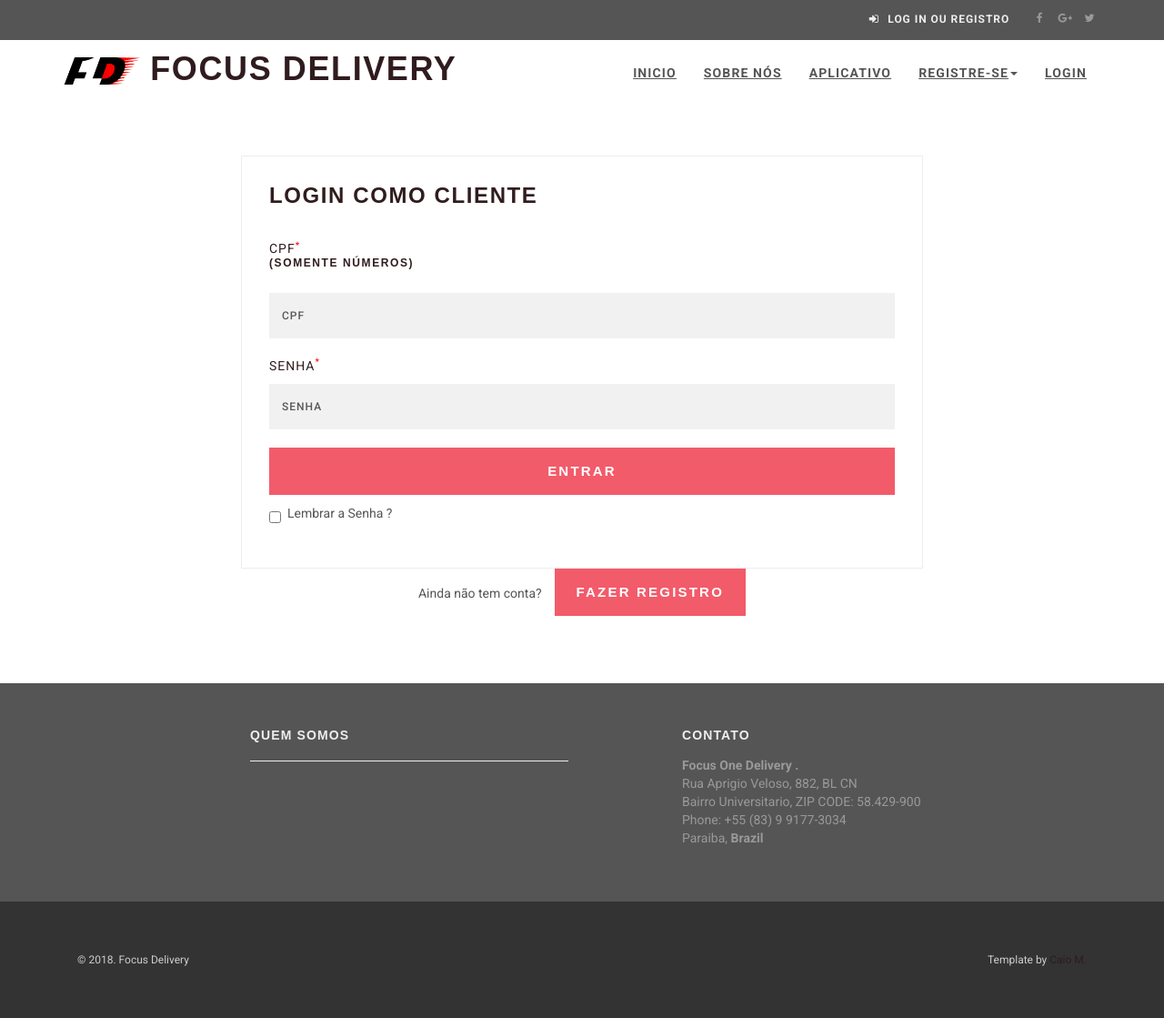
After one commit to caiomarinhodev/deliveryorder, a Django app: page /login/cliente/ in a window 1280 px wide. The commit adds this page. Shown: the whole page at 91% size. Run offline with Django 3.2, Linux system fonts and the light colour scheme; some libraries are stand-ins or nearby versions.

Commit message:
Implementado login e registor cliente

```diff
--- a/app/forms.py
+++ b/app/forms.py
@@ -112,23 +112,23 @@ class FormFormaEntrega(ModelForm, BaseForm):
         self.fields['estabelecimento'].label = ''
 
 
-class FormRegisterCliente(ModelForm, BaseForm):
+class FormRegisterCliente(BaseForm):
     nome = forms.CharField(widget=forms.TextInput(attrs={'required': True,
                                                              'maxlength': 100,
                                                              'placeholder': 'Nome'}))
     sobrenome = forms.CharField(widget=forms.TextInput(attrs={'required': True,
                                                              'maxlength': 100,
                                                              'placeholder': 'Sobrenome'}))
-    senha = forms.CharField(widget=forms.PasswordInput(attrs={'required': True,
+    password = forms.CharField(widget=forms.PasswordInput(attrs={'required': True,
                                                                  'placeholder': 'Senha'}))
-    class Meta:
-        model = Cliente
-        fields = ['cpf', 'telefone', 'usuario']
+    telefone = forms.CharField(widget=forms.TextInput(attrs={'required': True,
+                                                              'maxlength': 15,
+                                                              'placeholder': 'Telefone'}))
 
-    def __init__(self, *args, **kwargs):
-        super(FormRegisterCliente, self).__init__(*args, **kwargs)
-        self.fields['usuario'].widget.attrs['class'] = 'hidden'
-        self.fields['usuario'].label = ''
+    cpf = forms.CharField(widget=forms.TextInput(attrs={'required': True,
+                                                        'maxlength': 12,
+                                                        'placeholder': 'CPF'}))
+
 
 
 class FormLoginCliente(BaseForm):
--- a/app/models.py
+++ b/app/models.py
@@ -60,7 +60,7 @@ PLANS = (
 
 class Cliente(TimeStamped, BaseAddress):
     usuario = models.OneToOneField(User, on_delete=models.CASCADE, unique=True)
-    cpf = models.CharField(max_length=100, blank=True, null=True, default="", unique=True)
+    cpf = models.CharField(max_length=12, blank=True, null=True, default="", unique=True)
     foto = models.URLField(blank=True, null=True, default="http://placehold.it/100x100")
     telefone = models.CharField(max_length=30, blank=True, null=True)
     is_online = models.BooleanField(default=False)
--- /dev/null
+++ b/app/views/loja/LoginView.py
@@ -0,0 +1,111 @@
+#!/usr/bin/env python
+# -*- coding: utf-8 -*-
+
+from django.contrib import messages
+from django.contrib.auth import authenticate, login, logout
+from django.contrib.auth.models import AnonymousUser
+from django.http import HttpResponseRedirect
+from django.shortcuts import redirect
+from django.views.generic import FormView, TemplateView
+from django.views.generic import RedirectView
+
+from app.forms import FormLogin, FormRegisterCliente, FormLoginCliente
+from app.models import *
+
+__author__ = "Caio Marinho"
+__copyright__ = "Copyright 2017"
+
+
+class LojaRedirectView(RedirectView):
+    def get_redirect_url(self, *args, **kwargs):
+        if self.request.user:
+            try:
+                loja = Cliente.objects.get(usuario=self.request.user)
+                if loja:
+                    print ('--------- estabelecimento is logged')
+                    return '/'
+            except:
+                return '/login/cliente'
+        else:
+            return '/login/cliente'
+
+
+class EscolheLoginView(TemplateView):
+    template_name = 'loja/escolhe_login.html'
+
+
+class ClienteLoginView(FormView):
+    template_name = 'loja/login_cliente.html'
+    form_class = FormLoginCliente
+    success_url = '/'
+
+    def get(self, request, *args, **kwargs):
+        if self.request.user:
+            try:
+                loja = self.request.user.cliente
+                if loja:
+                    print ('--------- cliente is logged')
+                    return redirect('/')
+            except (Exception,):
+                return super(ClienteLoginView, self).get(request, *args, **kwargs)
+
+        else:
+            return super(ClienteLoginView, self).get(request, *args, **kwargs)
+
+    def form_valid(self, form):
+        data = form.cleaned_data
+        print(data)
+        try:
+            user_data = {}
+            user_data['username'] = data['cpf']
+            user_data['password'] = data['password']
+            print(user_data)
+            user = authenticate(**user_data)
+            print(user)
+            if user is not None:
+                login(self.request, user)
+            else:
+                return self.form_invalid(form)
+        except:
+            return self.form_invalid(form)
+        return super(ClienteLoginView, self).form_valid(form)
+
+    def form_invalid(self, form):
+        print(form.errors)
+        messages.error(self.request, 'Nenhum usuário encontrado')
+        return super(ClienteLoginView, self).form_invalid(form)
+
+
+class RegistroCliente(FormView):
+    template_name = 'loja/registro_cliente.html'
+    form_class = FormRegisterCliente
+    success_url = '/login/cliente'
+
+    def get(self, request, *args, **kwargs):
+        return super(RegistroCliente, self).get(request, *args, **kwargs)
+
+    def form_valid(self, form):
+        data = form.cleaned_data
+        try:
+            user_data = {}
+            user_data['username'] = data['cpf']
+            user_data['first_name'] = data['nome']
+            user_data['last_name'] = data['sobrenome']
+            user_data['password'] = data['password']
+            print(user_data)
+            user = User.objects.create_user(**user_data)
+            cliente = Cliente(
+                cpf=data['cpf'],
+                telefone=data['telefone'],
+                usuario=user
+            )
+            cliente.save()
+            messages.success(self.request, 'Registrado com Sucesso')
+            return HttpResponseRedirect(self.get_success_url())
+        except (Exception,):
+            return self.form_invalid(form)
+
+    def form_invalid(self, form):
+        print(form.errors)
+        messages.error(self.request, 'Houve algum erro, tente novamente')
+        return super(RegistroCliente, self).form_invalid(form)
--- a/app/views/painel/login/LoginView.py
+++ b/app/views/painel/login/LoginView.py
@@ -79,14 +79,20 @@ class LojaLoginView(FormView):
 
 
 class LojaLogoutView(RedirectView):
-    url = '/login'
+    url = '/define/login'
     permanent = False
 
     def get(self, request, *args, **kwargs):
         user = self.request.user
-        loja = user.estabelecimento
-        if loja:
-            loja.is_online = False
-            loja.save()
+        try:
+            loja = user.estabelecimento
+            if loja:
+                loja.is_online = False
+                loja.save()
+        except (Exception, ):
+            cliente = user.cliente
+            if cliente:
+                cliente.is_online = False
+                cliente.save()
         logout(self.request)
         return super(LojaLogoutView, self).get(request, *args, **kwargs)
--- a/focusloja/urls.py
+++ b/focusloja/urls.py
@@ -17,6 +17,7 @@ from django.conf.urls import url
 from django.contrib import admin
 from django.contrib.auth import views as auth_views
 
+from app.views.loja.LoginView import *
 from app.views.painel.dashboard.DashboardView import DashboardPedidosListView
 from app.views.painel.login.LoginView import LojaLoginView, LojaLogoutView
 from app.views.painel.categoria.CategoriaView import *
@@ -75,5 +76,8 @@ urlpatterns = [
 
     url(r'^loja/(?P<pk>[0-9]+)/$', LojaProdutosListView.as_view(), name='view_loja'),
 
+    url(r'^define/login/$', EscolheLoginView.as_view(), name='choose_login'),
+    url(r'^login/cliente/$', ClienteLoginView.as_view(), name='login_cliente'),
+    url(r'^registro/cliente', RegistroCliente.as_view(), name='registro_cliente'),
     # url(r'^$', AppView.as_view(), name='home'),
 ]
--- a/templates/loja/base.html
+++ b/templates/loja/base.html
@@ -114,17 +114,7 @@
             });
         });
 
-        $('[name=cpf]').attr('type', 'number');
-        $('[name=telefone]').attr('type', 'number');
 
-
-        $('[name=cpf]').focusout(function () {
-            var cpf = $(this).val();
-            if (!valida_cpf(cpf)) {
-                $('#loading').hide();
-                swal("CPF Inválido", "Insira um CPF válido", "error");
-            }
-        });
     });
 
 
--- a/templates/loja/includes/header.html
+++ b/templates/loja/includes/header.html
@@ -40,7 +40,7 @@
                                         <span class="hidden-xs text-uppercase">Log out</span></a>
                                 </div>
                             {% else %}
-                                <a href="{% url "login" %}"><i class="fa fa-sign-in"></i>
+                                <a href="{% url "choose_login" %}"><i class="fa fa-sign-in"></i>
                                     <span class="hidden-xs text-uppercase">Log in ou Registro</span></a> &nbsp;&nbsp;&nbsp;&nbsp;&nbsp;
                             {% endif %}
                         </div>
@@ -121,7 +121,7 @@ _________________________________________________________ -->
                             {% endif %}
                         {% else %}
                             <li id="login">
-                                <a id="login" href="{% url 'login' %}">Login</a>
+                                <a id="login" href="{% url 'choose_login' %}">Login</a>
                             </li>
                         {% endif %}
                     </ul>
--- /dev/null
+++ b/templates/loja/login_cliente.html
@@ -0,0 +1,248 @@
+{% extends 'loja/base.html' %}
+{% load staticfiles %}
+
+{% block content %}
+    <style>
+        h1, h2, h3, h4, h5, h6 {
+            font-weight: 600;
+            color: #301c1e;
+            font-family: 'Hind Siliguri', sans-serif;
+            margin: 0px 0px 15px 0px;
+            letter-spacing: 1.6px;
+            text-transform: uppercase;
+        }
+
+        a {
+            text-decoration: none;
+            color: #301c1e;
+            -webkit-transition: all 0.3s;
+            -moz-transition: all 0.3s;
+            transition: all 0.3s;
+        }
+
+        a:focus, a:hover {
+            text-decoration: none;
+            color: #f25b6a;
+        }
+
+        /*------------------------
+         Account
+        --------------------------*/
+        .account-holder {
+            border: 1px solid #ededed;
+            padding: 30px;
+        }
+
+        .social-btn {
+            margin-bottom: 20px;
+        }
+
+        .fb-btn {
+            border: 1px solid #ededed;
+            padding: 7px 18px;
+            display: inline-block;
+            color: #3a549e;
+            font-size: 14px;
+            margin-bottom: 20px;
+        }
+
+        .fb-btn-text {
+            padding-left: 8px;
+            font-size: 14px;
+            text-transform: uppercase;
+            letter-spacing: 1.6px;
+            color: #301c1e;
+            font-weight: 700;
+        }
+
+        .google-btn {
+            border: 1px solid #ededed;
+            padding: 7px 18px;
+            display: inline-block;
+            color: #f04c42;
+            font-size: 14px;
+            margin-left: 10px;
+        }
+
+        .google-btn-text {
+            padding-left: 8px;
+            font-size: 14px;
+            text-transform: uppercase;
+            letter-spacing: 1.6px;
+            color: #301c1e;
+            font-weight: 700;
+        }
+
+        .forgot-password {
+            color: #f25b6a;
+            text-transform: uppercase;
+            font-size: 12px;
+            font-weight: 700;
+            display: block;
+            margin-bottom: 16px;
+        }
+
+        .btn {
+            font-family: 'Hind Siliguri', sans-serif;
+            font-size: 15px;
+            text-transform: uppercase;
+            font-weight: 600;
+            padding: 14px 24px;
+            margin-bottom: 4px;
+            letter-spacing: 2.2px;
+            border-radius: 0px;
+            line-height: 1.6;
+            border: transparent;
+            -webkit-transition: all 0.3s;
+            -moz-transition: all 0.3s;
+            transition: all 0.3s;
+            word-wrap: break-word;
+            white-space: normal !important;
+        }
+
+        .btn-primary {
+            background-color: #f25b6a;
+            color: #fff;
+        }
+
+        .btn-primary:hover {
+            background-color: #e14e5c;
+            color: #fff;
+        }
+
+        /*-----------------------
+           Form Elements:
+        -------------------------*/
+        label {
+        }
+
+        .control-label {
+            font-size: 14px;
+            text-transform: uppercase;
+            letter-spacing: 1px;
+            color: #301c1e;
+            margin-bottom: 10px;
+        }
+
+        .form-control:focus {
+        }
+
+        .textarea.form-control {
+        }
+
+        .required {
+        }
+
+        .form-control {
+            border-radius: 0px;
+            text-transform: capitalize;
+            color: #aca5a5;
+            font-size: 12px;
+            font-weight: 500;
+            width: 100%;
+            height: 50px;
+            padding: 14px;
+            line-height: 1.42857143;
+            background-image:;
+            border: transparent;
+            background-color: #f1f1f1;
+            letter-spacing: 1px;
+            margin-bottom: 10px;
+            text-transform: uppercase;
+            -webkit-box-shadow: inset 0 0px 0px rgba(0, 0, 0, .075);
+            box-shadow: inset 0 0px 0px rgba(0, 0, 0, .075);
+        }
+
+        .input-group {
+            position: relative;
+            display: table;
+            border-collapse: separate;
+        }
+
+        input[type=checkbox], input[type=radio] {
+            margin: 8px 0 0;
+            margin-top: 1px \9;
+            line-height: normal;
+        }
+
+        input::-webkit-input-placeholder {
+            color: #595857 !important;
+        }
+
+        textarea::-webkit-input-placeholder {
+            color: #595857 !important;
+        }
+    </style>
+    <section class="bar background-white no-mb">
+
+        <div class="space-medium">
+            <div class="container">
+                <div class="row">
+                    <div class="col-sm-8 col-sm-offset-2 col-xs-12">
+                        <div class="account-holder">
+                            <!--login-form-->
+                            <h3>Login como Cliente</h3>
+                            <br>
+                            <div class="row">
+                                <form method="post">
+                                    {% csrf_token %}
+                                    <div class="col-lg-12 col-md-12 col-sm-6 col-xs-12">
+                                        <div class="form-group">
+                                            <label class="control-label required" for="email">CPF<sup
+                                                    style="color:red">*</sup> <h6>(somente números)</h6></label>
+                                            {{ form.cpf }}
+                                        </div>
+                                    </div>
+                                    <div class="col-lg-12 col-md-12 col-sm-6 col-xs-12">
+                                        <div class="form-group">
+                                            <label class="control-label required" for="email">Senha<sup
+                                                    style="color:red">*</sup></label>
+                                            {{ form.password }}
+                                        </div>
+                                    </div>
+                                    <div class="col-lg-12 col-md-12 col-sm-6 col-xs-12">
+                                        <button type="button" id="btn_entrar" class="btn btn-primary btn-block">Entrar</button>
+                                        <div class="checkbox">
+                                            <label>
+                                                <input type="checkbox" value="">
+
+                                                <p>Lembrar a Senha ?</p>
+                                            </label>
+
+                                        </div>
+                                    </div>
+                                </form>
+                            </div>
+                        </div>
+                    </div>
+                    <!--/.login-form-->
+                </div>
+                <div class="row">
+                    <div class="col-md-12 text-center">
+                        <p>Ainda não tem conta?&nbsp;&nbsp;&nbsp; <a href="{% url 'registro_cliente' %}"
+                                                                     class="btn btn-primary">Fazer Registro</a></p>
+                    </div>
+                </div>
+            </div>
+        </div>
+        <!--/.forms-->
+    </section>
+
+    <script>
+        $(document).ready(function () {
+            $('#btn_entrar').click(function () {
+                var cpf = String($('[name=cpf]').val());
+                console.log(cpf);
+                if (!valida_cpf(cpf)) {
+                    $('#loading').hide();
+                    swal("CPF Inválido", "Insira um CPF válido", "error");
+                } else {
+                    $('form').submit();
+                }
+            });
+        });
+    </script>
+
+
+
+{% endblock %}
```
Also changed, not shown: templates/loja/escolhe_login.html (added, +34 -0 lines), templates/loja/registro_cliente.html (added, +237 -0 lines), app/migrations/0007_auto_20180316_1740.py (added), db.sqlite3, 6 other files.
